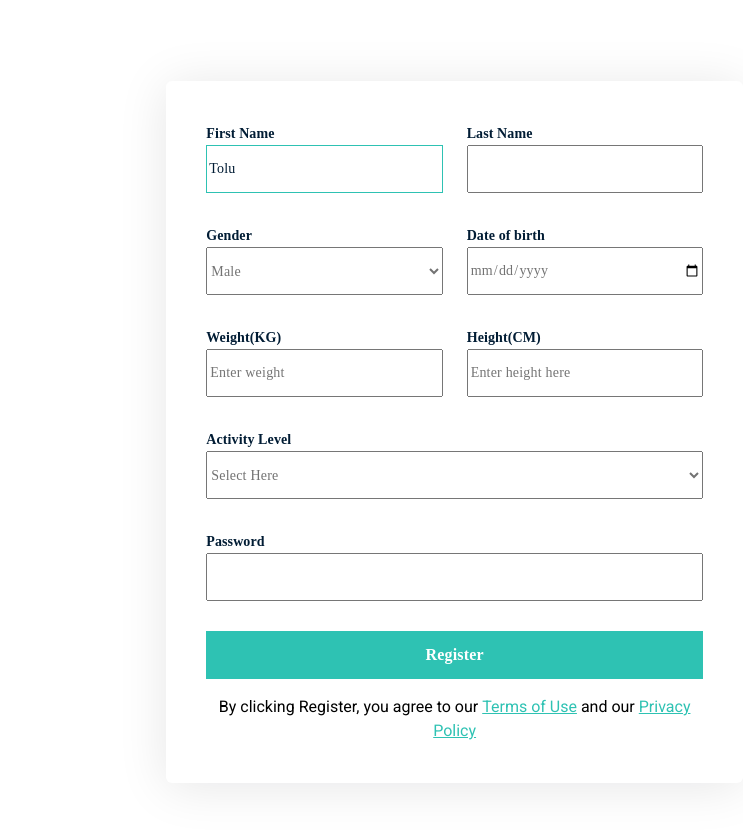
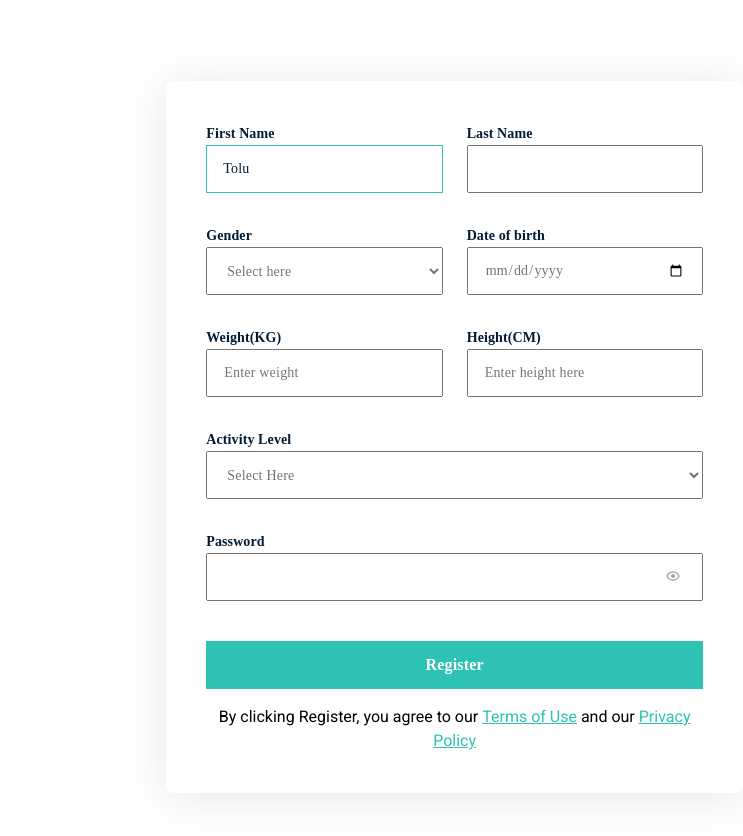
Before and after one commit to Harkohrede/Individual-assignment-project, a plain HTML site: page index.html in a window 1280 px wide. Shown: the full height of the page, 537-1280 px from the left. Drawn offline with Linux system fonts and the light colour scheme.

Commit message:
Second commit

```diff
--- a/index.html
+++ b/index.html
@@ -57,6 +57,7 @@
                   <div class="field">
                     <label for="gender">Gender</label>
                     <select id="gender">
+                      <option value="none">Select here</option>
                       <option value="male">Male</option>
                       <option value="female">female</option>
                     </select>
@@ -87,6 +88,10 @@
               <div class="field">
                 <label for="password">Password</label>
                 <input type="password" id="password">
+                <svg xmlns="http://www.w3.org/2000/svg" width="14" height="10" viewBox="0 0 14 10" fill="none">
+                  <path d="M6.99998 3.00001C5.90531 3.00001 4.99998 3.90601 4.99998 5.00001C4.99998 6.09468 5.90531 7.00001 6.99998 7.00001C8.09398 7.00001 8.99998 6.09468 8.99998 5.00001C8.99998 3.90601 8.09398 3.00001 6.99998 3.00001Z" fill="#A6A6A6"/>
+                  <path d="M6.99998 0.333344C1.93864 0.333344 0.417525 4.74468 0.4036 4.78934L0.333313 5.00001L0.402937 5.21068C0.417525 5.25534 1.93864 9.66668 6.99998 9.66668C12.0613 9.66668 13.5824 5.25534 13.5964 5.21068L13.6666 5.00001L13.597 4.78934C13.5824 4.74468 12.0613 0.333344 6.99998 0.333344ZM6.99998 8.33334C3.45181 8.33334 2.07723 5.76934 1.74436 5.00001C2.07856 4.22801 3.4538 1.66668 6.99998 1.66668C10.5482 1.66668 11.9227 4.23068 12.2556 5.00001C11.9214 5.77201 10.5462 8.33334 6.99998 8.33334Z" fill="#A6A6A6"/>
+                </svg>
               </div>
               <div class="submit">
                   <button type="submit">Register</button>
--- a/style.css
+++ b/style.css
@@ -88,8 +88,8 @@
     height: 48px;
   }
   input,select{
+    padding-inline: 16px;
     position: relative;
-    margin-bottom: 30px;
     color: var(--cl-grey, #737373);
     font-family: Sofia Pro;
     font-size: 14px;
@@ -97,6 +97,9 @@
     font-weight: 300;
     line-height: 20px; /* 142.857% */
     letter-spacing: 0.2px;
+  }
+  div.field{
+    margin-bottom: 30px;
   }
   label{
     margin-bottom: 10px;
@@ -216,6 +219,9 @@
       padding-inline: 16px;
       padding-block: 24px 30px;
     }
-
-
   }
+  svg{
+    position: relative;
+    top: -30px;
+    left: 460px;
+  }
```
Also changed, not shown: 1 other file.
